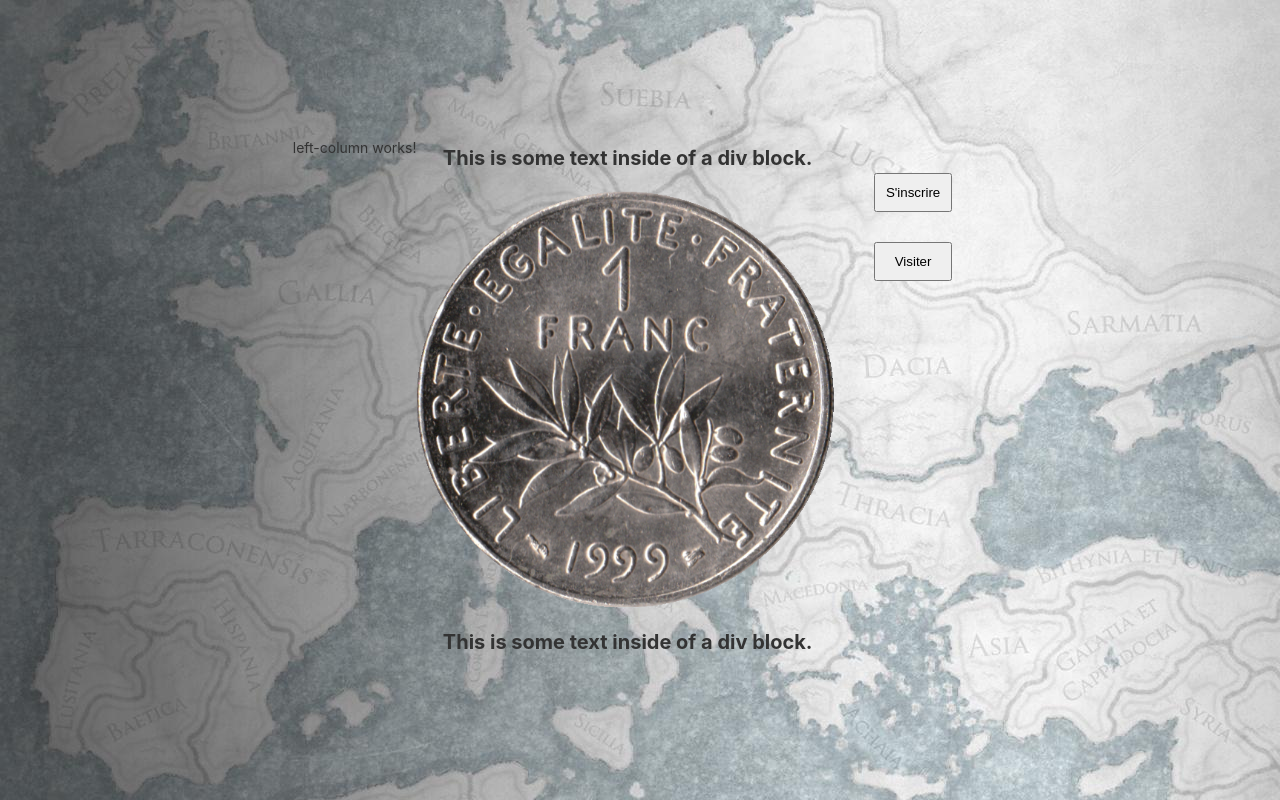
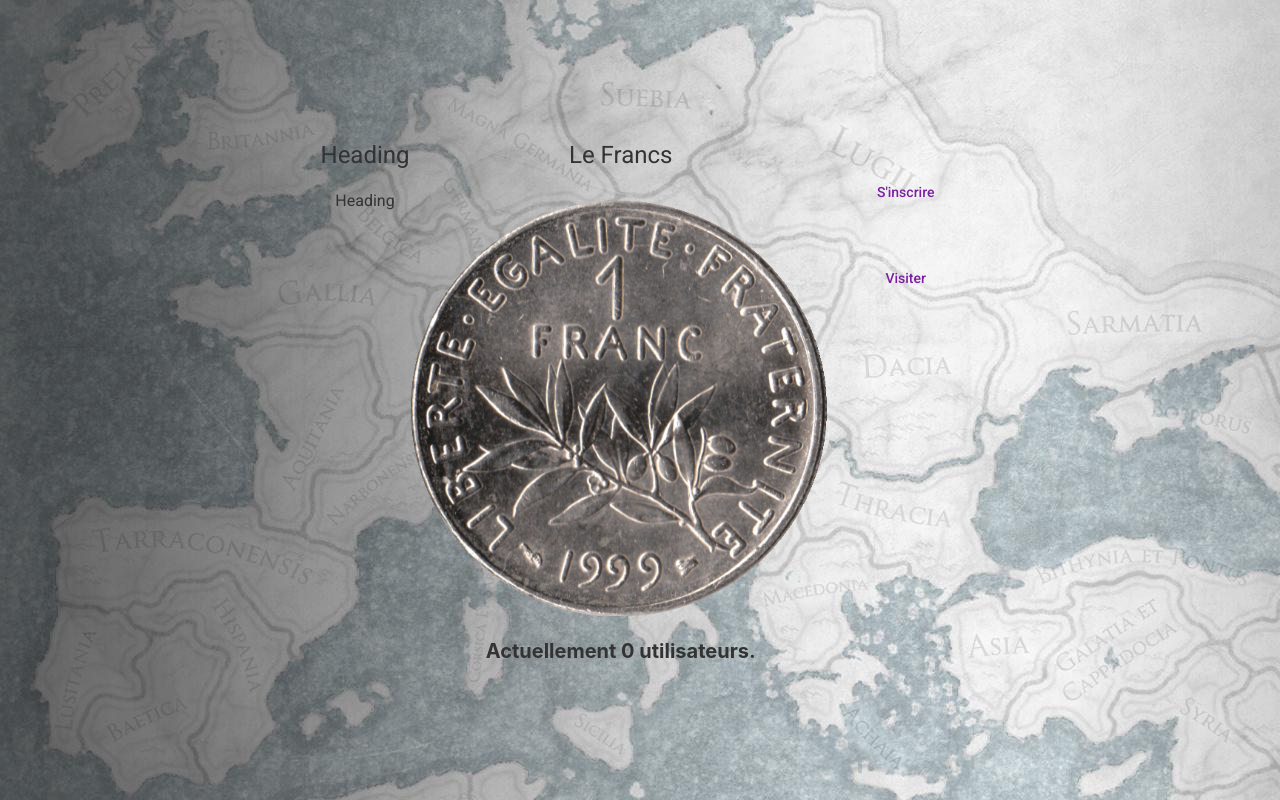
Before and after one commit to joshaabraham/FrancDigital, an Angular app in the folder FrancDigitalWebsite/: page / in a window 1280 px wide. Built offline with nearby package versions, Linux system fonts and the light colour scheme.

Commit message:
nouveau module, style 1ere page

```diff
--- a/FrancDigitalWebsite/src/app/app.module.ts
+++ b/FrancDigitalWebsite/src/app/app.module.ts
@@ -16,7 +16,8 @@ import { BrowserAnimationsModule } from '@angular/platform-browser/animations';
     BrowserModule,
     AppRoutingModule,
     FirstModule,
-    BrowserAnimationsModule
+    BrowserAnimationsModule,
+
   ],
   providers: [],
   bootstrap: [AppComponent]
--- a/FrancDigitalWebsite/src/app/pages/First/first/first.module.ts
+++ b/FrancDigitalWebsite/src/app/pages/First/first/first.module.ts
@@ -4,6 +4,7 @@ import { FirstComponent } from '../first/first.component';
 import { RightColumnComponent } from '../right-column/right-column.component';
 import { LeftColumnComponent } from '../left-column/left-column.component';
 import { MiddleColumnComponent } from '../middle-column/middle-column.component';
+import {  MatButtonModule } from '@angular/material/button';
 
 
 
@@ -14,6 +15,7 @@ import { MiddleColumnComponent } from '../middle-column/middle-column.component'
   exports:[FirstComponent, RightColumnComponent, LeftColumnComponent, MiddleColumnComponent],
   imports: [
     CommonModule,
+    MatButtonModule
   ]
 })
 export class FirstModule { }
--- a/FrancDigitalWebsite/src/app/pages/First/left-column/left-column.component.css
+++ b/FrancDigitalWebsite/src/app/pages/First/left-column/left-column.component.css
@@ -0,0 +1,28 @@
+.leftcolumnContainer {
+    display: -webkit-box;
+    display: -webkit-flex;
+    display: -ms-flexbox;
+    display: flex;
+    width: 100%;
+    padding: 10px;
+    -webkit-box-orient: vertical;
+    -webkit-box-direction: normal;
+    -webkit-flex-direction: column;
+    -ms-flex-direction: column;
+    flex-direction: column;
+    -webkit-box-pack: center;
+    -webkit-justify-content: center;
+    -ms-flex-pack: center;
+    justify-content: center;
+    -webkit-box-align: center;
+    -webkit-align-items: center;
+    -ms-flex-align: center;
+    align-items: center;
+    -webkit-align-self: center;
+    -ms-flex-item-align: center;
+    align-self: stretch;
+    -webkit-box-ordinal-group: 1;
+    -webkit-order: 0;
+    -ms-flex-order: 0;
+    order: 0;
+  }
--- a/FrancDigitalWebsite/src/app/pages/First/left-column/left-column.component.html
+++ b/FrancDigitalWebsite/src/app/pages/First/left-column/left-column.component.html
@@ -1 +1,5 @@
-<p>left-column works!</p>
+
+<div class="leftcolumnContainer">
+    <h1>Heading</h1>
+    <h3>Heading</h3>
+</div>
--- a/FrancDigitalWebsite/src/app/pages/First/middle-column/middle-column.component.html
+++ b/FrancDigitalWebsite/src/app/pages/First/middle-column/middle-column.component.html
@@ -1,9 +1,9 @@
 
-    <div class="title">This is some text inside of a div block.</div>
+    <div class="title"><h1>Le Francs</h1></div>
         <img src="../../../../assets/images/1Franc1999revers.png"
         loading="lazy"
         sizes="(max-width: 479px) 32vw, (max-width: 1919px) 33vw, 570px"
         srcset="../../../../assets/images/1Franc1999revers.png 500w, ../../../../assets/images/1Franc1999revers.png 570w"
         alt=""
         class="image-9">
-    <div class="usercounter">This is some text inside of a div block.</div>
+    <div class="usercounter">Actuellement {{account}} utilisateurs.</div>
--- a/FrancDigitalWebsite/src/app/pages/First/middle-column/middle-column.component.ts
+++ b/FrancDigitalWebsite/src/app/pages/First/middle-column/middle-column.component.ts
@@ -7,6 +7,8 @@ import { Component, OnInit } from '@angular/core';
 })
 export class MiddleColumnComponent implements OnInit {
 
+  account: number = 0;
+
   constructor() { }
 
   ngOnInit(): void {
```
Also changed, not shown: FrancDigitalWebsite/src/app/pages/enregistrement/enregistrement.module.ts (added, +12 -0 lines).
